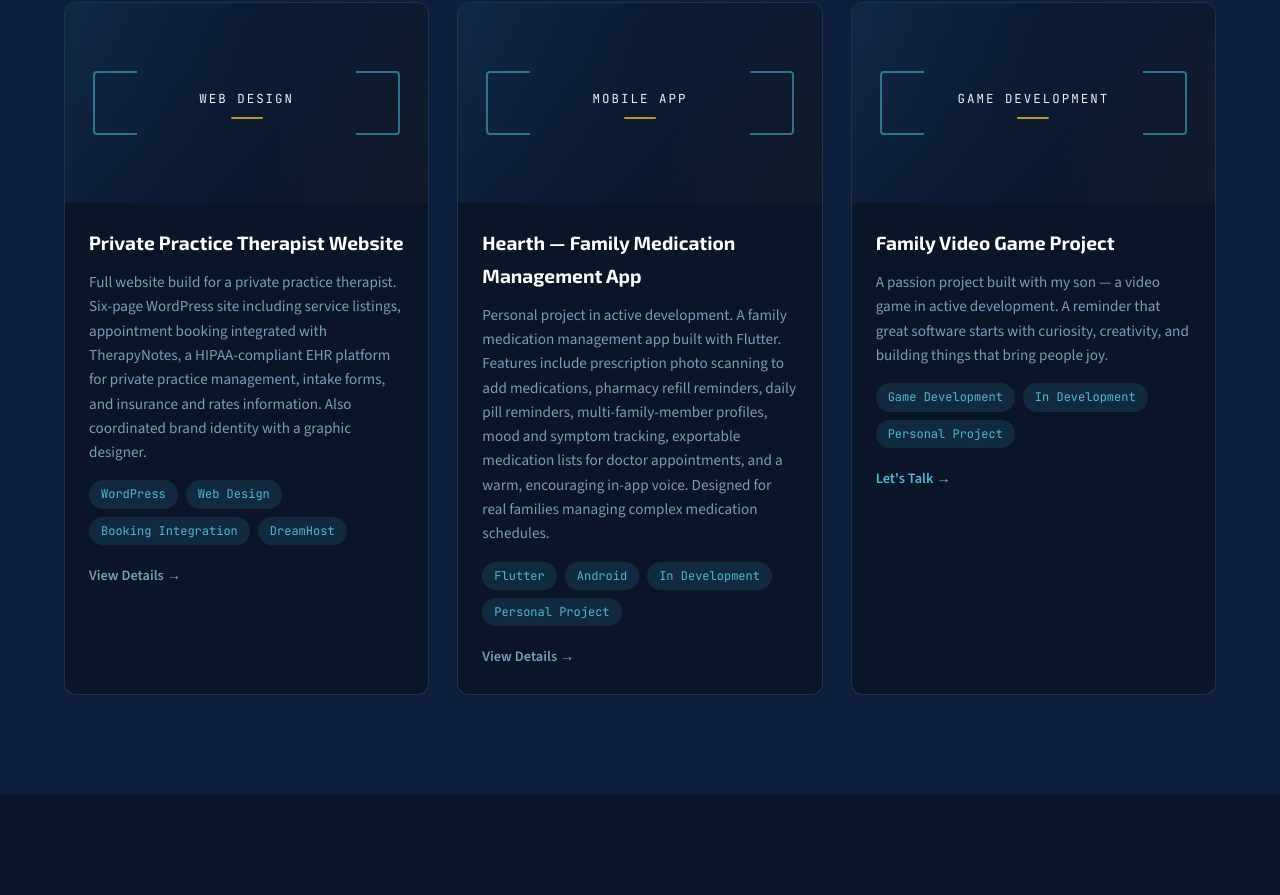
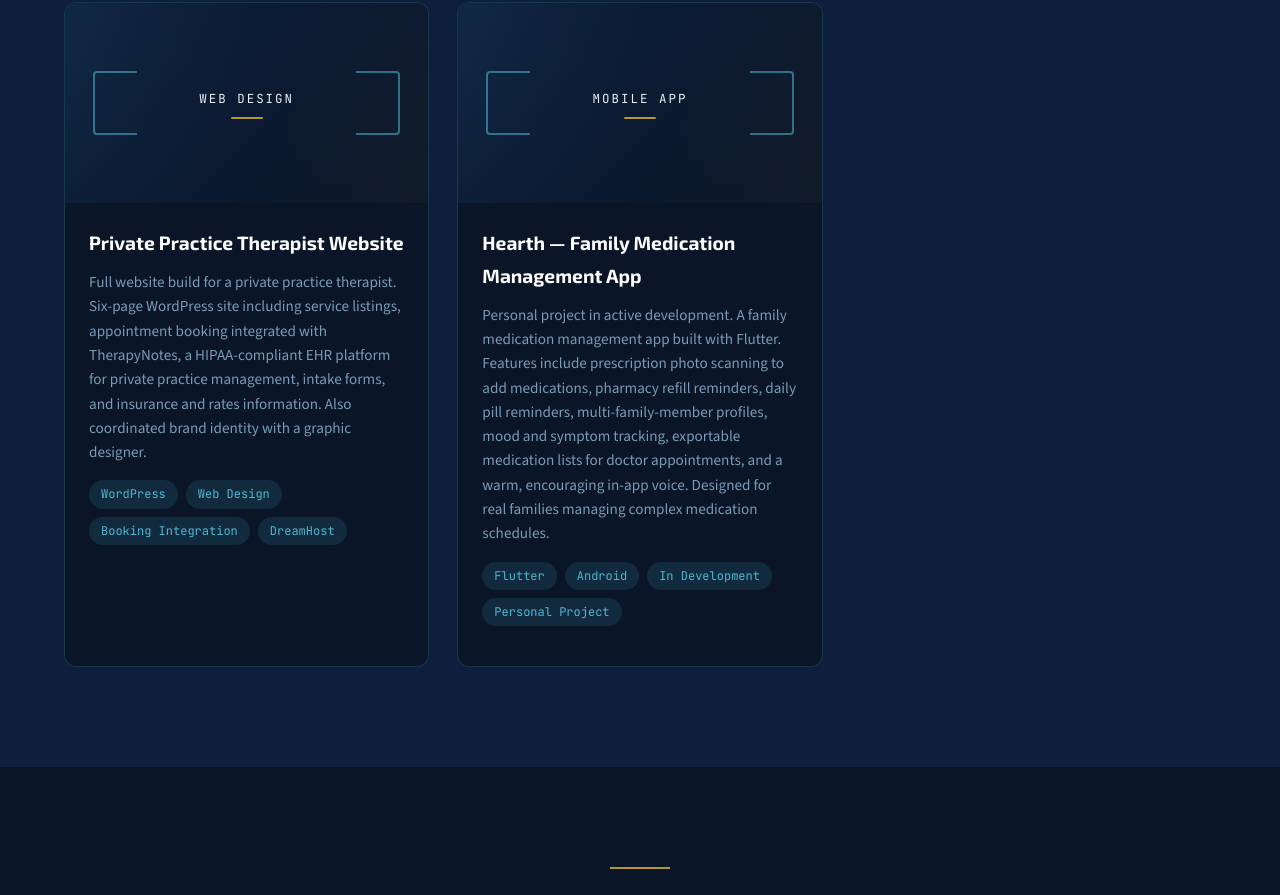
Before and after one commit to RedemptionApplications/redemptionapplications.github.io, a plain HTML site: page index.html in a window 1280 px wide. Shown: the part 2743-3638 px from the top of the page. Drawn offline with nearby package versions, Linux system fonts and the light colour scheme.

Commit message:
Website updates

```diff
--- a/index.html
+++ b/index.html
@@ -1336,7 +1336,7 @@
               <span>DreamHost</span>
             </div>
             <!-- PLACEHOLDER: Add real project link when available -->
-            <span class="portfolio-link">View Details →</span>
+            <!-- <span class="portfolio-link">View Details →</span> -->
           </div>
         </div>
 
@@ -1354,10 +1354,10 @@
               <span>Personal Project</span>
             </div>
             <!-- PLACEHOLDER: Add real project link when available -->
-            <span class="portfolio-link">View Details →</span>
+            <!-- <span class="portfolio-link">View Details →</span> -->
           </div>
         </div>
-
+<!--
         <div class="portfolio-card fade-in">
           <div class="portfolio-image">
             <span>Game Development</span>
@@ -1372,7 +1372,7 @@
             </div>
             <a href="#contact" class="portfolio-link" style="color: var(--color-blue); cursor: pointer;">Let's Talk →</a>
           </div>
-        </div>
+        </div> -->
       </div>
     </div>
   </section>
```
